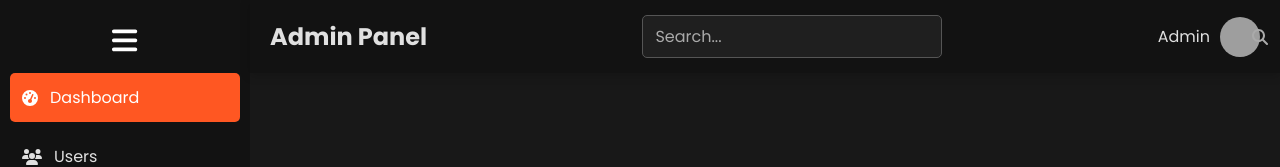
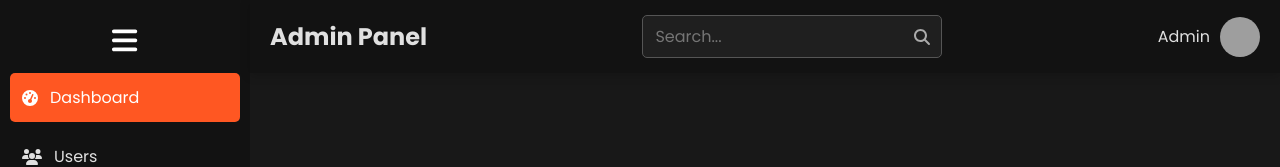
Before and after one commit to yateesh43/libraryManagement-frontend, a React (Vite) app: page /dashboard in a window 1280 px wide. Shown: the top 167 px of the page. Built offline with nearby package versions, Linux system fonts and the light colour scheme; grey boxes are pictures that could not be loaded.

Commit message:
updated sidebar and navbar

```diff
--- a/src/assets/AdminDashboard.css
+++ b/src/assets/AdminDashboard.css
@@ -128,42 +128,40 @@ body {
     width: calc(100% - 60px);
   }
 
-/* Search Bar */
+/* Search Bar Container */
 .search-bar {
+    position: relative; /* Essential for icon positioning */
     flex: 1;
     max-width: 300px;
     margin: 0 20px;
 }
 
+/* Input Field */
 .search-bar input {
     width: 100%;
-    padding: 8px 12px;
+    padding: 8px 40px 8px 12px; /* Right padding for icon space */
     border: 1px solid #555;
     border-radius: 5px;
     background-color: #1F1F1F;
     color: #E0E0E0;
     font-size: 1rem;
+    transition: border-color 0.3s ease;
 }
 
-.search-bar input::placeholder {
-    color: #aaa;
-}
-
-.search-bar input:focus {
-    border-color: #FF5722;
-    outline: none;
-}
-
-
-/* Search Icon */
+/* Search Icon Positioning */
 .search-icon {
     position: absolute;
     right: 12px;
     top: 50%;
     transform: translateY(-50%);
     color: #aaa;
-    cursor: pointer;
+    pointer-events: none; /* Allows clicking through to input */
     font-size: 1rem;
+}
+
+/* Focus States */
+.search-bar input:focus + .search-icon {
+    color: #FF5722; /* Highlight icon when input is focused */
 }
 
 
--- a/src/components/Navbar.jsx
+++ b/src/components/Navbar.jsx
@@ -7,7 +7,7 @@ const Navbar = ({ isSidebarOpen }) => {
   const [searchQuery, setSearchQuery] = useState("");
 
   return (
-    <div className={`navbar ${isSidebarOpen ? "expanded" : "collapsed"}`}>
+    <div className="navbar">
       <h2>Admin Panel</h2>
       <div className="search-bar">
         <input
--- a/src/pages/AdminDashboard.jsx
+++ b/src/pages/AdminDashboard.jsx
@@ -7,8 +7,9 @@ const AdminDashboard = ({ isSidebarOpen, setIsSidebarOpen }) => {
   return (
     <div className={`dashboard-container ${isSidebarOpen ? "sidebar-open" : "sidebar-closed"}`}>
       <Sidebar isOpen={isSidebarOpen} toggleSidebar={() => setIsSidebarOpen(!isSidebarOpen)} />
+      <Navbar isSidebarOpen={isSidebarOpen} />
       <div className="dashboard-main">
-        <Navbar isSidebarOpen={isSidebarOpen} />
+
         <div className="dashboard-content">
           <h1>Welcome, Admin</h1>
           <div className="dashboard-cards">
--- a/src/pages/Books.jsx
+++ b/src/pages/Books.jsx
@@ -3,8 +3,8 @@ import Sidebar from "../components/Sidebar";
 import Navbar from "../components/Navbar";
 import "../assets/AdminDashboard.css";
 
-const Books = () => {
-  const [isSidebarOpen, setIsSidebarOpen] = useState(true);
+const Books = ({ isSidebarOpen, setIsSidebarOpen }) => {
+
   const books = [
     { id: 1, title: "The Great Gatsby", author: "F. Scott Fitzgerald" },
     { id: 2, title: "To Kill a Mockingbird", author: "Harper Lee" },
@@ -15,8 +15,9 @@ const Books = () => {
   return (
     <div className={`dashboard-container ${isSidebarOpen ? "sidebar-open" : "sidebar-closed"}`}>
       <Sidebar isOpen={isSidebarOpen} toggleSidebar={() => setIsSidebarOpen(!isSidebarOpen)} />
+      <Navbar isSidebarOpen={isSidebarOpen} />
       <div className="dashboard-main">
-        <Navbar isSidebarOpen={isSidebarOpen} />
+
         <div className="dashboard-content">
           <h1>Books List</h1>
           <table className="books-table">
--- a/src/pages/Users.jsx
+++ b/src/pages/Users.jsx
@@ -5,8 +5,8 @@ import Sidebar from "../components/Sidebar";
 import Navbar from "../components/Navbar";
 import "../assets/AdminDashboard.css";
 
-const Users = () => {
-  const [isSidebarOpen, setIsSidebarOpen] = useState(true);
+const Users = ({ isSidebarOpen, setIsSidebarOpen }) => {
+
   const [users, setUsers] = useState([
     { id: 1, name: "John Doe", email: "john@example.com", status: "Active" },
     { id: 2, name: "Jane Smith", email: "jane@example.com", status: "Inactive" },
@@ -26,8 +26,9 @@ const Users = () => {
   return (
     <div className={`dashboard-container ${isSidebarOpen ? "sidebar-open" : "sidebar-closed"}`}>
       <Sidebar isOpen={isSidebarOpen} toggleSidebar={() => setIsSidebarOpen(!isSidebarOpen)} />
+      <Navbar isSidebarOpen={isSidebarOpen} onSearch={setSearchQuery} />
       <div className="dashboard-main">
-        <Navbar isSidebarOpen={isSidebarOpen} onSearch={setSearchQuery} />
+
         <div className="dashboard-content">
           <h1>User Management</h1>
 
```
